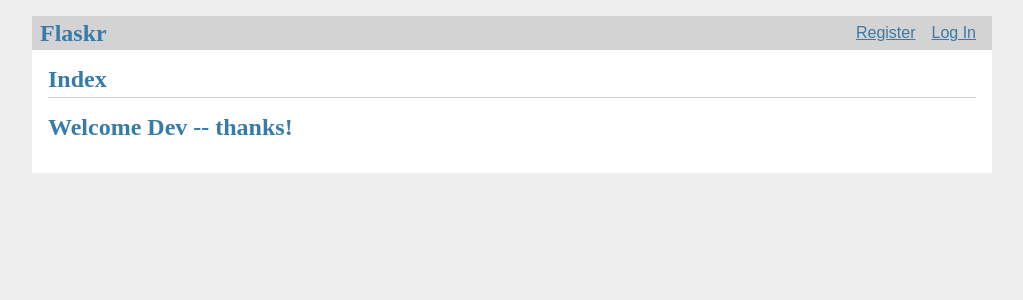
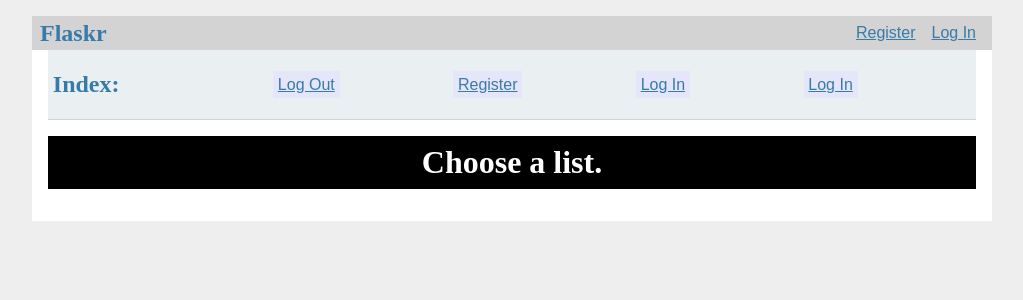
Before and after one commit to jkobell/INF601_JkMiniProject_3, a Flask app: page /views/index in a window 1280 px wide. Shown: the top 300 px of the page, without its empty margins (128-1151 px from the left). Run offline with Flask 2, Linux system fonts and the light colour scheme.

Commit message:
index_page_styled

```diff
--- a/flaskr/auth.py
+++ b/flaskr/auth.py
@@ -77,7 +77,7 @@ def load_logged_in_user(): # check if session user id exists in db user table ea
 @bp.route('/logout')
 def logout():
     session.clear()
-    return redirect(url_for('index')) # redirect to entry view after logout
+    return redirect(url_for('auth.login')) # redirect to login view after logout
 
 def login_required(view): # verify if session is valid
     @functools.wraps(view)
--- a/flaskr/static/style.css
+++ b/flaskr/static/style.css
@@ -25,32 +25,60 @@ html {
     border-top: 1px solid lightgray;
   }
 
-  nav {
+  .mainnav {
     background: lightgray;
     display: flex;
     align-items: center;
     padding: 0 0.5rem;
   }
 
-  nav h1 {
+  .mainnav h1 {
     flex: auto;
     margin: 0;
   }
 
-  nav h1 a {
+  .mainnav h1 a {
     text-decoration: none;
     padding: 0.25rem 0.5rem;
   }
 
-  nav ul  {
+  .mainnav ul  {
     display: flex;
     list-style: none;
     margin: 0;
     padding: 0;
   }
 
-  nav ul li a, nav ul li span, header .action {
+  .mainnav ul li a, .mainnav ul li span, header .action {
     display: block;
+    padding: 0.5rem;
+  }
+
+  .indexdiv {
+    display:flex;
+    align-items: center;
+    width: 100%;
+    background: rgb(234, 239, 241);
+    padding:0.3rem
+  }
+
+  .indexdivul {
+    list-style: none;
+    display:inline-flex;
+    justify-content: space-evenly;
+    width: 100%;
+  }
+
+  .indexdivli {
+    background:lavender;
+    padding: 0.3rem;
+  }
+
+  #indexmessage {
+    text-align: center;
+    background-color: black;
+    color: white;
+    font-size:2rem;
     padding: 0.5rem;
   }
 
--- a/flaskr/templates/base.html
+++ b/flaskr/templates/base.html
@@ -1,11 +1,11 @@
 <!doctype html>
 <title>{% block title %}{% endblock %} - Flaskr</title>
 <link rel="stylesheet" href="{{ url_for('static', filename='style.css') }}">
-<nav>
+<nav class="mainnav">
   <h1>Flaskr</h1>
   <ul>
     {% if g.user %}
-      <li><span>{{ g.user['username'] }}</span>
+      <li><span>Welcome: {{ g.user['username'] }}</span>
       <li><a href="{{ url_for('auth.logout') }}">Log Out</a>
     {% else %}
       <li><a href="{{ url_for('auth.register') }}">Register</a>
--- a/flaskr/templates/views/index.html
+++ b/flaskr/templates/views/index.html
@@ -1,9 +1,18 @@
 {% extends 'base.html' %}
 
 {% block header %}
-  <h1>{% block title %}Index{% endblock %}</h1>
+<div class="indexdiv">
+  <h2>{% block title %}Index: {% endblock %}</h2>
+  <ul class="indexdivul">
+    <span><li class="indexdivli"><a href="{{ url_for('auth.logout') }}">Log Out</a></li></span>
+    <span><li class="indexdivli"><a href="{{ url_for('auth.register') }}">Register</a></li></span>
+    <span><li class="indexdivli"><a href="{{ url_for('auth.login') }}">Log In</a></li></span>
+    <span><li class="indexdivli"><a href="{{ url_for('auth.login') }}">Log In</a></li></span>
+  </ul>
+</div>
+
 {% endblock %}
 
 {% block content %}
-  <h1>Welcome Dev -- thanks!</h1>
+<h3 id="indexmessage">Choose a list.</h3>
 {% endblock %}
```
